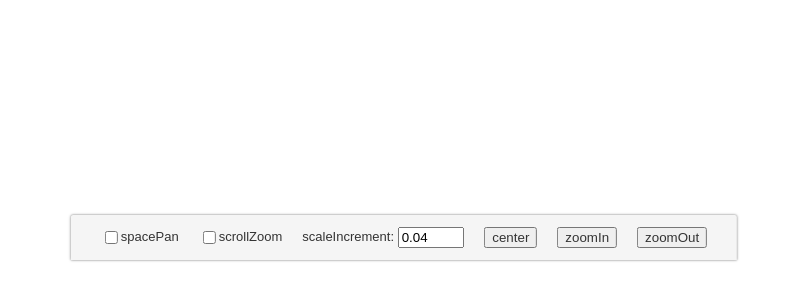
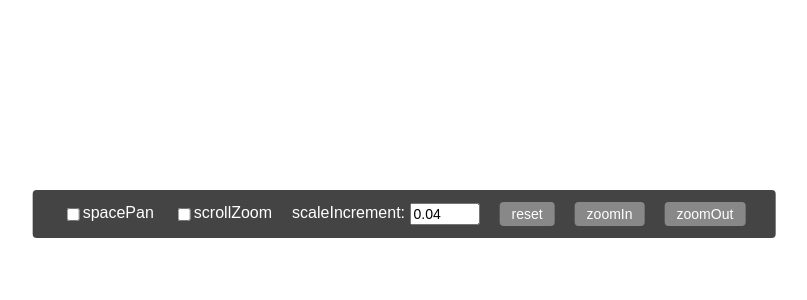
Before and after one commit to frameable/tragopan, a website: page index.html in a window 1280 px wide. Shown: the part 542-842 px from the top of the page, without its empty margins (236-1043 px from the left). Drawn offline with Linux system fonts and the light colour scheme.

Commit message:
update reset method

```diff
--- a/index.html
+++ b/index.html
@@ -25,30 +25,36 @@
   }
   #toolbar {
     position: fixed;
-    bottom: -2px;
-    background: whitesmoke;
+    bottom: 20px;
+    background: #444;
+    color: white;
     padding: 12px 20px;
     display: flex;
-    color: #333;
     left: 50%;
     transform: translate(-50%);
     width: max-length;
-    border-radius: 2px 2px 0 0;
-    box-shadow: 0 0 2.5px rgba(0,0,0,0.6);
-    font-size: 13px;
+    border-radius: 4px;
     align-items: center;
   }
   #toolbar > * {
     margin: 0 10px;
     white-space: nowrap;
     vertical-align: middle;
-    color: #333;
   }
   input {
     vertical-align: middle;
   }
   input[type=number] {
     width: 5em;
+    font-size: 14px;
+  }
+  #toolbar > button {
+    color: white;
+    background: #888;
+    border: none;
+    border-radius: 4px;
+    font-size: 14px;
+    padding: 4px 12px;
   }
 </style>
 
@@ -60,7 +66,7 @@
   <label><input onchange="toggleSpacePan(event)" type="checkbox">spacePan</label>
   <label><input onchange="toggleScrollZoom(event)" type="checkbox">scrollZoom</label>
   <label>scaleIncrement: <input onchange="setScaleIncrement(event)" type="number" step="0.01" value="0.04"></label>
-  <button onclick="center(event)">center</button>
+  <button onclick="reset(event)">reset</button>
   <button onclick="zoomIn(event)">zoomIn</button>
   <button onclick="zoomOut(event)">zoomOut</button>
 </div>
@@ -89,8 +95,8 @@
     e.target.blur();
   }
 
-  function center(e) {
-    panzoom.center();
+  function reset(e) {
+    panzoom.reset();
     e.target.blur();
   }
 
--- a/tragopan.js
+++ b/tragopan.js
@@ -227,7 +227,7 @@ class Tragopan {
     if (this.isDisabled) return;
     this.content.style.transform = 'scale(1)';
     this.scale = 1;
-    this.pan(0, 0);
+    this.center();
   }
 }
 
```
